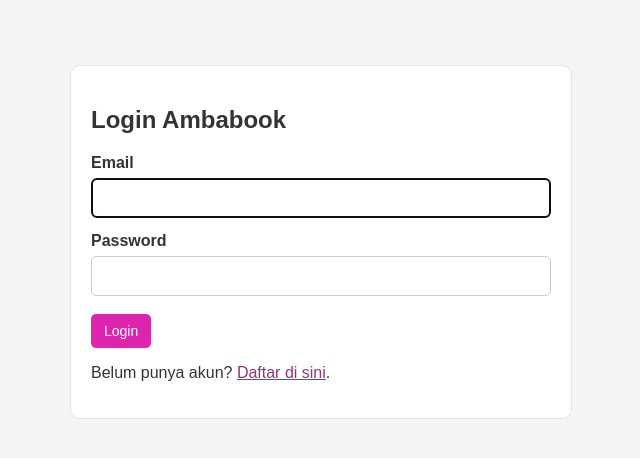
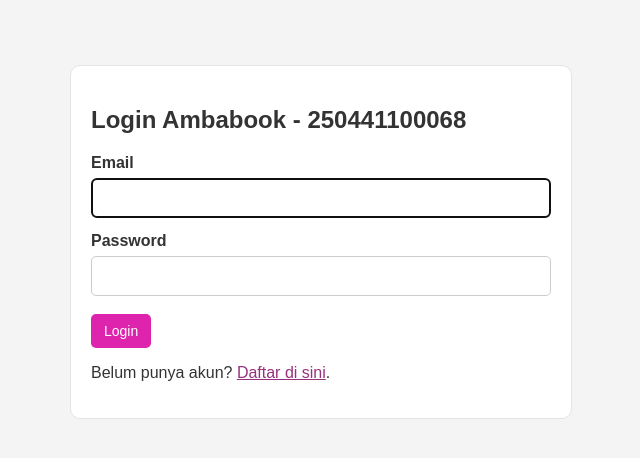
Before and after one commit to revatanjani/Praktikum-Modul7-Pbwl, a Laravel app: page /login in a window 1280 px wide. Shown: the part 168-626 px from the top of the page, without its empty margins (319-959 px from the left). Run offline with Laravel 12, Linux system fonts and the light colour scheme; parts of the project's set-up code (start-up, migrations or seed data) failed here and were passed over; some libraries are stand-ins or nearby versions.

Commit message:
Soal 5: Menambahkan NIM pada judul halaman login

```diff
--- a/resources/views/auth/login.blade.php
+++ b/resources/views/auth/login.blade.php
@@ -2,7 +2,7 @@
 @section('title', 'Login')
 @section('content')
 <div class="panel auth-box">
-    <h2>Login Ambabook</h2>
+    <h2>Login Ambabook - 250441100068</h2>
     <form method="POST" action="{{ route('login.store') }}">
         @csrf
         <div class="form-group"><label>Email</label><input type="email" name="email" value="{{ old('email') }}" required autofocus></div>
```
